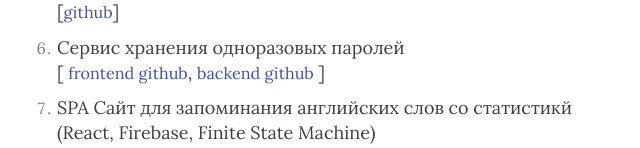
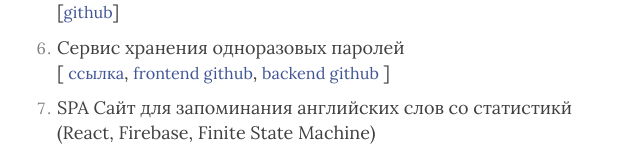
Before and after one commit to cucumberian/minini_site, a plain HTML site: page index.html in a window 1280 px wide. Shown: the part 575-723 px from the top of the page, without its empty margins (323-963 px from the left). Drawn offline with Linux system fonts and the light colour scheme.

Commit message:
fix: secrets.minini.ru - add url

```diff
--- a/index.html
+++ b/index.html
@@ -44,6 +44,7 @@
                 <li>
                     <p>Сервис хранения одноразовых паролей</p>
                     [
+		    <a href="http://secrets.minini.ru">ссылка</a>,
                     <a href="https://github.com/cucumberian/onetime_secrets_web">frontend github</a>,
                     <a href="https://github.com/cucumberian/_test_secrets_api">backend github</a>
                     ]
```
